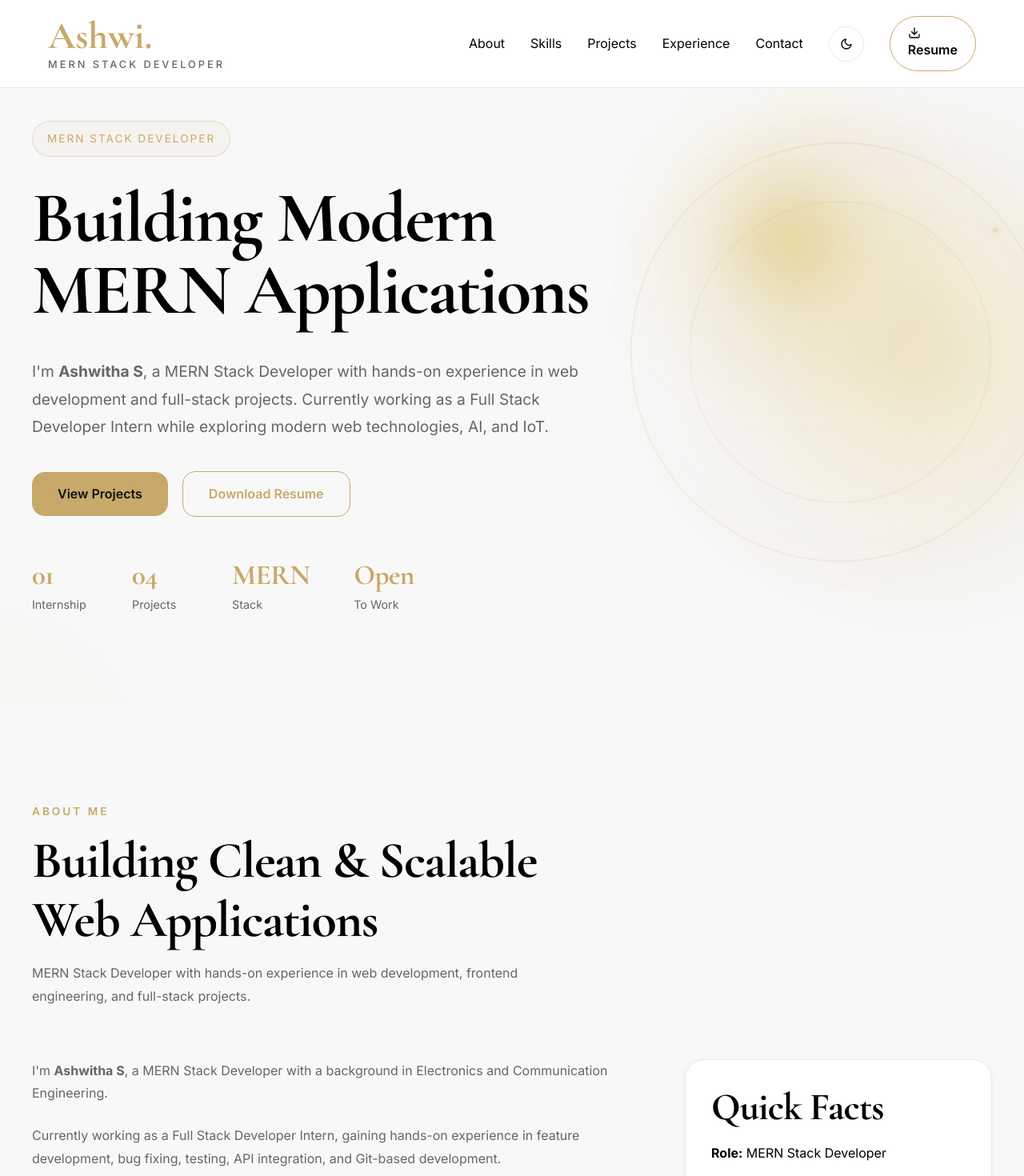
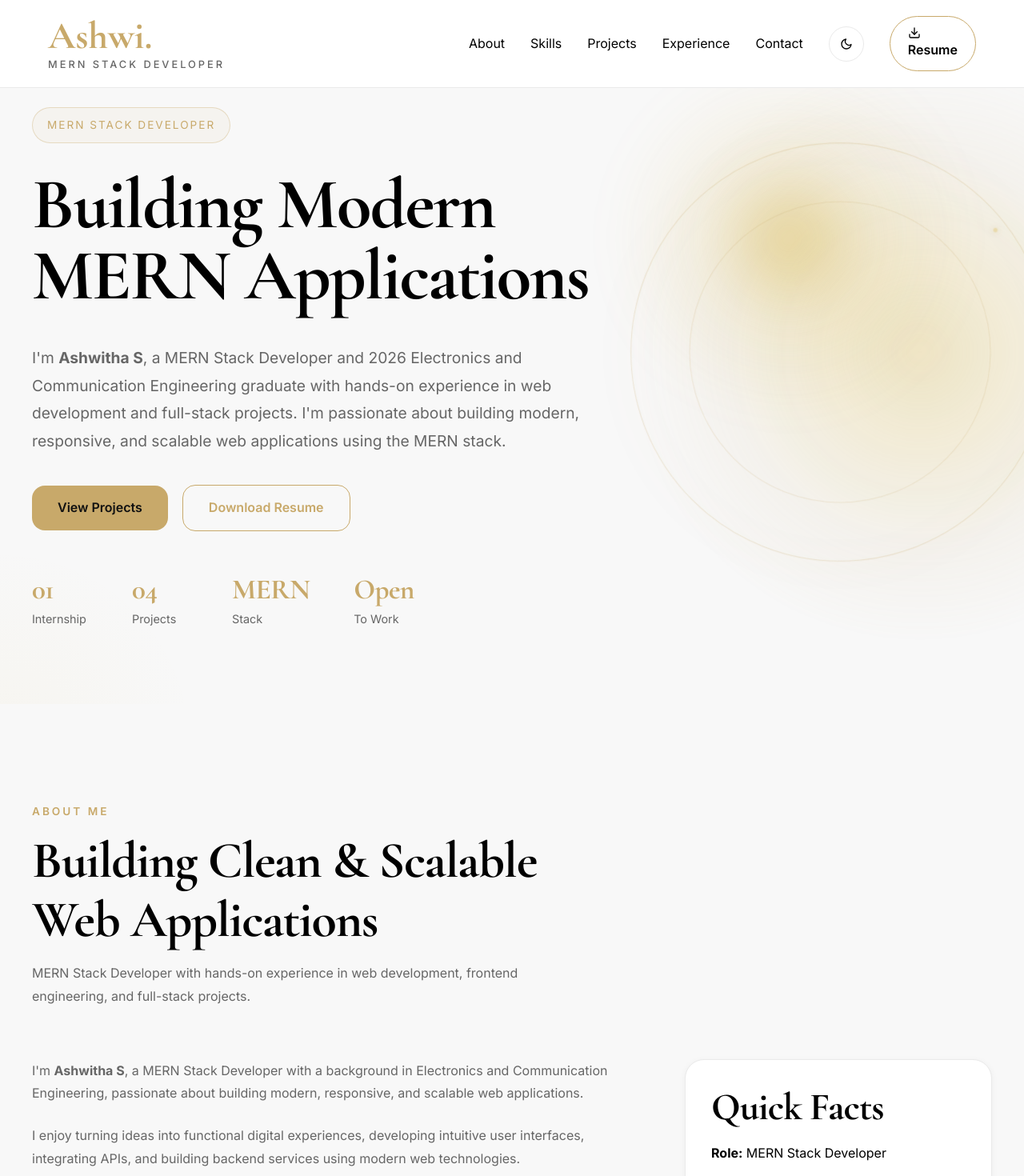
Before and after one commit to ashwithasankar/ashwithaSankar-portfolio, a React (Vite) app: page / in a window 1280 px wide. Shown: the top 1470 px of the page at 80% size. Built offline with nearby package versions, Linux system fonts and the light colour scheme.

Commit message:
Fix resume download and update portfolio content

```diff
--- a/package.json
+++ b/package.json
@@ -19,10 +19,13 @@
     "three": "^0.185.1"
   },
   "devDependencies": {
+    "@tailwindcss/postcss": "^4.3.3",
     "@types/react": "^19.2.17",
     "@types/react-dom": "^19.2.3",
     "@vitejs/plugin-react": "^6.0.3",
     "oxlint": "^1.71.0",
+    "postcss": "^8.5.29",
+    "tailwindcss": "^4.3.3",
     "vite": "^8.1.1"
   }
 }
--- /dev/null
+++ b/postcss.config.cjs
@@ -0,0 +1 @@
+module.exports = { plugins: {} };
--- a/src/components/common/layout/Navbar.jsx
+++ b/src/components/common/layout/Navbar.jsx
@@ -90,9 +90,9 @@ const toggleTheme = () => {
   {darkMode ? <FiSun /> : <FiMoon />}
 </button>
           <a
-            href="/resume.pdf"
+            href="/ASHWITHA%20Sankar%20resume%201.1%20(1).pdf"
             className="resume-btn"
-            download
+            download="Ashwitha_Sankar_Resume.pdf"
           >
             <FiDownload />
             Resume
--- a/src/components/common/sections/About.jsx
+++ b/src/components/common/sections/About.jsx
@@ -18,13 +18,11 @@ const About = () => {
           <div className="about-content">
             <p>
               I'm <strong>Ashwitha S</strong>, a MERN Stack Developer with a
-              background in Electronics and Communication Engineering.
+              background in Electronics and Communication Engineering, passionate about building modern, responsive, and scalable web applications.
             </p>
 
             <p>
-              Currently working as a Full Stack Developer Intern, gaining
-              hands-on experience in feature development, bug fixing,
-              testing, API integration, and Git-based development.
+              I enjoy turning ideas into functional digital experiences, developing intuitive user interfaces, integrating APIs, and building backend services using modern web technologies.
             </p>
 
             <p>
@@ -46,11 +44,11 @@ const About = () => {
               </li>
 
               <li>
-                <strong>Frontend:</strong> React, JavaScript
+                <strong>Frontend:</strong> React, JavaScript, HTML, CSS, Bootstrap
               </li>
 
               <li>
-                <strong>Backend:</strong> Node.js, Express
+                <strong>Backend:</strong> Node.js, Express.js
               </li>
 
               <li>
@@ -58,7 +56,7 @@ const About = () => {
               </li>
 
               <li>
-                <strong>Interests:</strong> AI, IoT & Modern Web Technologies
+                <strong>Interests:</strong> Full-Stack Development, AI, IoT
               </li>
             </ul>
           </div>
--- a/src/components/common/sections/Hero.jsx
+++ b/src/components/common/sections/Hero.jsx
@@ -26,10 +26,7 @@ const Hero = () => {
             </h1>
 
             <p>
-              I'm <strong>Ashwitha S</strong>, a MERN Stack Developer with
-              hands-on experience in web development and full-stack projects.
-              Currently working as a Full Stack Developer Intern while
-              exploring modern web technologies, AI, and IoT.
+              I'm <strong>Ashwitha S</strong>, a MERN Stack Developer and 2026 Electronics and Communication Engineering graduate with hands-on experience in web development and full-stack projects. I'm passionate about building modern, responsive, and scalable web applications using the MERN stack.
             </p>
 
             <div className="hero-buttons">
--- a/src/data/experience.js
+++ b/src/data/experience.js
@@ -1,19 +1,20 @@
 const experience = [
   {
     id: 1,
-    role: "Full Stack Developer Intern",
+    role: "MERN Stack Developer Intern",
     company: "SharpAbacus Learning School Pvt. Ltd.",
-    duration: "2026 • Current",
+    duration: "2026 • Internship Completed • 3 Months",
 
     description:
-      "Contributing to a production-ready MERN application by developing new features, resolving production issues, integrating GraphQL APIs, and collaborating with the development team.",
+      "Contributed to the development and maintenance of a real-world web application using MERN stack technologies. Worked on feature development, bug fixing, API integration and testing, version control, and collaborative development workflows.",
 
     highlights: [
       "Feature Development",
-      "Production Bug Fixes",
-      "GraphQL API Integration",
-      "Team Collaboration",
-      "Git Collaboration",
+      "Bug Fixing & Debugging",
+      "API Testing & Integration",
+      "Git & GitHub Collaboration",
+      "Playwright",
+      "CI/CD Workflows",
       "Modern AI Tools"
     ],
 
@@ -22,10 +23,11 @@ const experience = [
       "Node.js",
       "Express.js",
       "MongoDB",
-      "GraphQL",
-      "openspec",
-      "Git",
-      "Svelte"
+      "openSpec",
+      "Git/GitHub",
+      "Playwright",
+      "GitHub Actions",
+      "CI/CD",
     ]
   }
 ];
--- a/src/data/projects.js
+++ b/src/data/projects.js
@@ -19,8 +19,8 @@ const projects = [
       "AI"
     ],
 
-    github: "#",
-    demo: "#"
+    github: "https://github.com/ashwithasankar/devmentor-ai",
+    demo: "https://devmentor-ai-eta.vercel.app/"
   },
 
   {
@@ -44,7 +44,7 @@ const projects = [
     ],
 
     github: "https://github.com/ashwithasankar/Expense-Tracker",
-    demo: "expense-tracker-nu-five-41.vercel.app"
+    demo: "https://expense-tracker-gfdv.vercel.app/dashboard"
   },
 
   {
--- a/src/data/skills.jsx
+++ b/src/data/skills.jsx
@@ -80,16 +80,6 @@ const skills = [
     description: "API querying and data integration.",
     icon: SiGraphql,
   },
-  {
-    title: "Thunder Client",
-    description: "API testing and debugging.",
-    icon: FaBolt,
-  },
-  {
-    title: "Python",
-    description: "Currently learning Python programming.",
-    icon: SiPython,
-  },
 ];
 
 export default skills;
--- a/src/styles/variables.css
+++ b/src/styles/variables.css
@@ -11,7 +11,7 @@
   --color-surface: #FFFFFF;
 
   --color-text: #111111;
-  --color-text-secondary: #7f2626;
+  --color-text-secondary: #5f5a52;
 
   --color-border: #E7E2D8;
 
```
Also changed, not shown: 2 other files (tests, documents, lock files or other folders).
